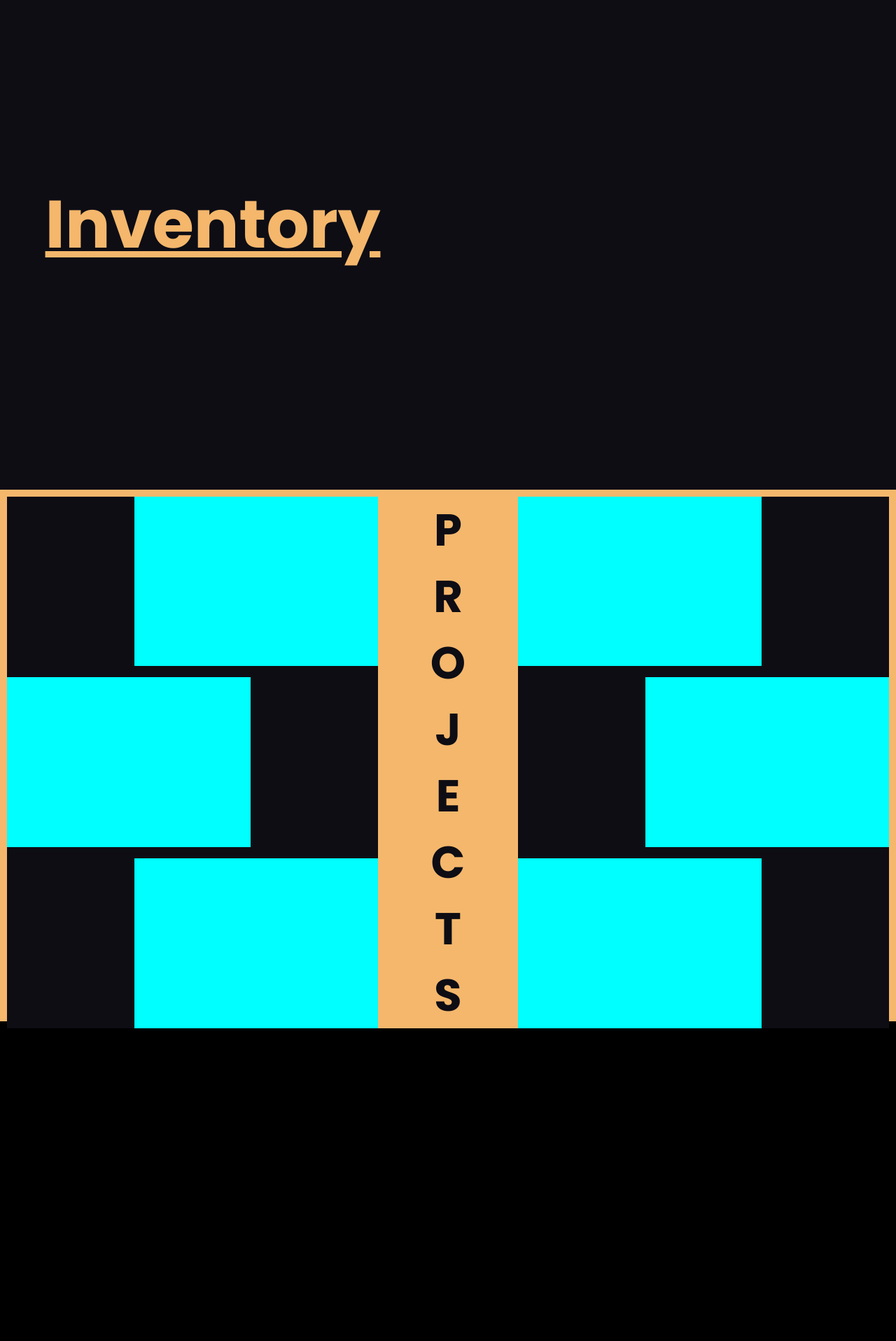
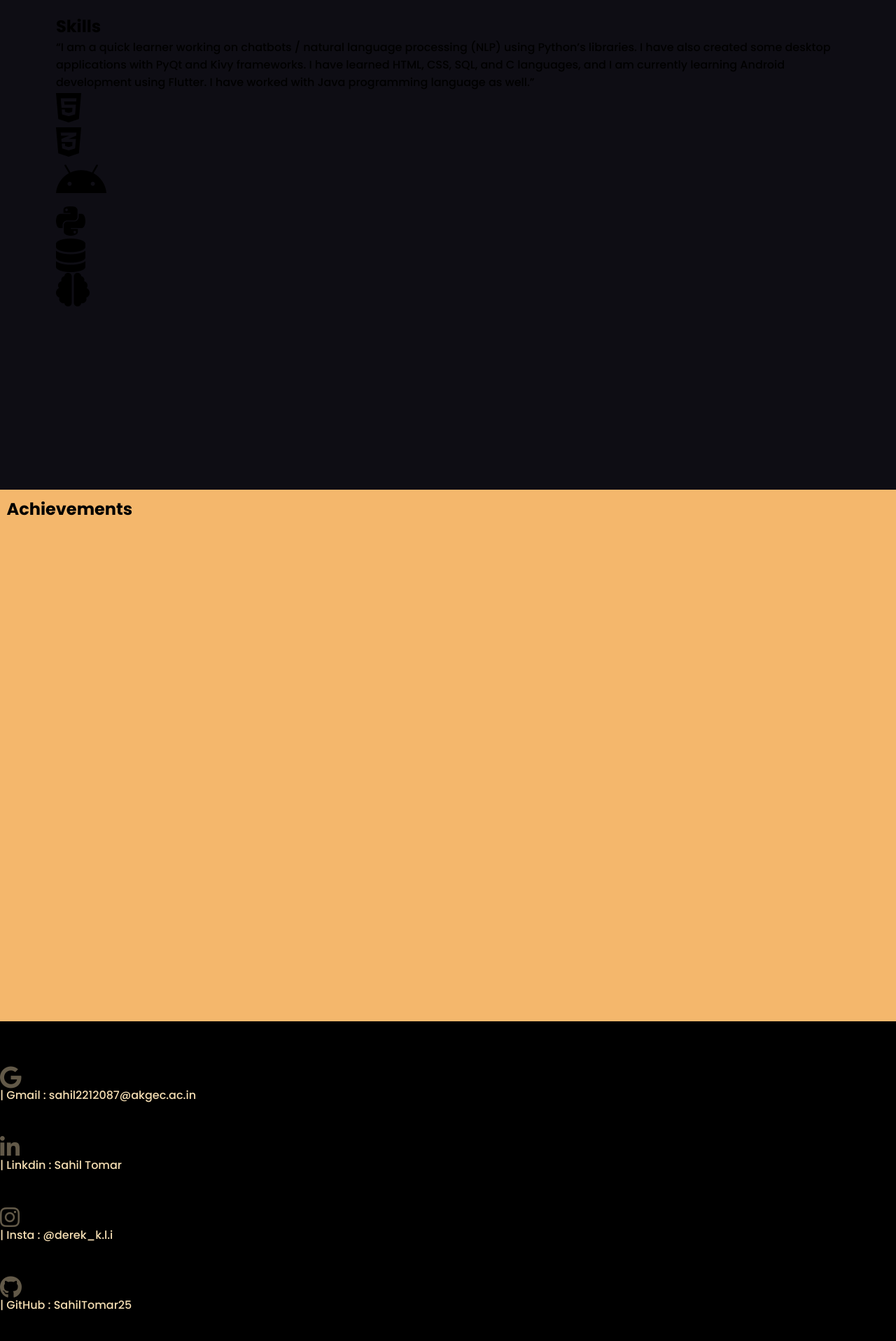
Before and after one commit to SahilTomar25/portfolio, a plain HTML site: page index.htm in a window 1280 px wide. Shown: the part 1580-3497 px from the top of the page at 70% size. Drawn offline with Linux system fonts and the light colour scheme.

Commit message:
Update index.htm
final

```diff
--- a/index.htm
+++ b/index.htm
@@ -1,5 +1,5 @@
 <!DOCTYPE html>
-<html lang="en">
+<html lang="en" style=“scroll-behavior: smooth;”>
 
 <head>
     <meta charset="UTF-8">
@@ -15,21 +15,21 @@
 </head>
 
 <body>
-    <section class="page_1">
+    <section class="page_1" id="home">
         <header>
             <div class="logo">
                 <p>Portfolio</p>
             </div>
             <nav>
                 <ul>
-                    <li><a href="#" class="nav">Home</a></li>
-                    <li><a href="#" class="nav">About</a></li>
-                    <li><a href="#" class="nav">Achievements</a></li>
-                    <li><a href="#" class="nav">Skills</a></li>
+                    <li><a href="#home" class="nav">Home</a></li>
+                    <li><a href="#about" class="nav">About</a></li>
+                    <li><a href="#Achievements" class="nav">Achievements</a></li>
+                    <li><a href="#skills" class="nav">Skills</a></li>
 
                 </ul>
             </nav>
-            <button><a href="#">Contact</a> </button>
+            <button><a href="#Contact">Contact</a> </button>
         </header>
         <main>
             <div class="one"><br> Hi! I'm
@@ -42,28 +42,52 @@
             </div>
             <nav>
                 <ul>
-                    <li><a href="#" class="nav"><i class="fa-brands fa-instagram fa-bounce fa-2xl" style="color: #f5deb3;"></i></a></li>
-                    <li><a href="#" class="nav"><i class="fa-brands fa-github fa-bounce fa-2xl" style="color: #f5deb3;"></i></a></li>
-                    <li><a href="#" class="nav"><i class="fa-brands fa-linkedin-in fa-bounce fa-2xl" style="color: #f5deb3;"></i></a></li>
-                    <li><a href="#" class="nav"><i class="fa-brands fa-facebook fa-bounce fa-2xl" style="color: #f5deb3"></i></a></li>
+                    <li><a href="https://www.instagram.com/derek_k.l.i/" target="_blank" class="nav"><i class="fa-brands fa-instagram fa-bounce fa-2xl" style="color: #f5deb3;"></i></a></li>
+                    <li><a href="https://github.com/SahilTomar25" target="_blank" class="nav"><i class="fa-brands fa-github fa-bounce fa-2xl" style="color: #f5deb3;"></i></a></li>
+                    <li><a href="https://www.linkedin.com/in/sahil-tomar-22102a294/" target="_blank" class="nav"><i class="fa-brands fa-linkedin-in fa-bounce fa-2xl" style="color: #f5deb3;"></i></a></li>
+                    <li><a href="https://www.facebook.com/profile.php?id=100090156104567" target="_blank" class="nav"><i class="fa-brands fa-facebook fa-bounce fa-2xl" style="color: #f5deb3"></i></a></li>
 
                 </ul>
             </nav>
         </footer>
     </section>
-    <section class="page_2">
+    <section class="page_2" id="about">
         <div class="img">
         </div>
         <div class="about">
             <h1>About.</h1>
-            <p>I'm a techie pursuing BTech in Computer Science & Engineering from Ajay Kumar Garg Engineering College. I do Competitive coding and an intermediate as a Full Stack Developer I'm a self-learner and keen to learn about various technologies.
-                I'm an enthusiastic person and passionate towards my work.</p>
+            <p>“I’m a techie pursuing B.Tech. in Computer Science & Engineering from Ajay Kumar Garg Engineering College, one of the leading engineering colleges in Uttar Pradesh. I’m a self-learner and keen to explore various technologies that can solve
+                real-world problems. I’m an enthusiastic, competitive, and ambitious person who is passionate about my work and always eager to learn new skills and improve myself.”</p>
         </div>
     </section>
-    <section class="page_3">
-        <div class="page_3-text">
-            <h1><u>Inventory</u></h1>
+    <section class="page_3" id="skills">
+        <div>
+            <div class="s_title">
+                <h1>Skills</h1>
             </div>
+            <div class="s_text">
+                <p>“I am a quick learner working on chatbots / natural language processing (NLP) using Python’s libraries. I have also created some desktop applications with PyQt and Kivy frameworks. I have learned HTML, CSS, SQL, and C languages, and I
+                    am currently learning Android development using Flutter. I have worked with Java programming language as well.”</p>
+            </div>
+            <div class="s_icons">
+                <div><i class="fa-brands fa-html5 fa-flip fa-3x"></i></div>
+                <div><i class="fa-brands fa-css3-alt fa-flip fa-3x"></i></div>
+                <div><i class="fa-brands fa-android fa-flip fa-4x"></i></div>
+                <div><i class="fa-brands fa-python fa-flip fa-3x"></i></div>
+                <div><i class="fa-solid fa-database fa-flip fa-3x"></i></div>
+                <div><i class="fa-solid fa-brain fa-flip fa-3x"></i></div>
+
+            </div>
+        </div>
+    </section>
+    <section class="page_4" id="Achievements">
+        <div class="less">
+            <div class="l"></div>
+            <div class="t">
+                <h1>Achievements</h1>
+            </div>
+        </div>
+        <div class="more">
             <div class="grid">
                 <div class="item item_1"></div>
                 <div class="item item_2"></div>
@@ -73,41 +97,48 @@
                 <div class="item item_6"></div>
 
             </div>
-
-
-    </section>
-    <section class="page_4">
-        <div class="page_4-left">
-            <div class="p_left p_left-1 p-title"></div>
-            <div class="p_left p_left-2 p-p"></div>
-            <div class="p_left p_left-3 p-p"></div>
-            <div class="p_left p_left-4 p-title"></div>
-            <div class="p_left p_left-5 p-title"></div>
-            <div class="p_left p_left-6 p-p"></div>
-
-        </div>
-        <div class="page_4-center">
-            <div>P</div>
-            <div>R</div>
-            <div>O</div>
-            <div>J</div>
-            <div>E</div>
-            <div>C</div>
-            <div>T</div>
-            <div>S</div>
-
-        </div>
-        <div class="page_4-right">
-            <div class="p_right p_right-1 p-p"></div>
-            <div class="p_right p_right-2 p-title"></div>
-            <div class="p_right p_right-3 p-title"></div>
-            <div class="p_right p_right-4 p-p"></div>
-            <div class="p_right p_right-5 p-p"></div>
-            <div class="p_right p_right-6 p-title"></div>
         </div>
     </section>
-    <section class="page_5">
+    <div class="projects">Projects : soon</div>
+    <section class="page_5" id="Contact">
+        <div class="c_title">Contacts:</div>
+        <div class="c_links">
+            <div class="container">
+                <a href="https://mail.google.com/mail/u/0/#inbox" target="_blank">
+                    <div class="c_logo"><i class="fa-brands fa-google fa-beat-fade fa-2xl"></i></div>
+                    <div class="c_text"> | Gmail : sahil2212087@akgec.ac.in</div>
 
+                </a>
+            </div>
+            <div class="container">
+                <a href="https://www.linkedin.com/in/sahil-tomar-22102a294/" target="_blank">
+                    <div class="c_logo"><i class="fa-brands fa-linkedin-in fa-beat-fade fa-2xl"></i></div>
+                    <div class="c_text"> | Linkdin : Sahil Tomar</div>
+
+                </a>
+            </div>
+            <div class="container">
+                <a href="https://www.instagram.com/derek_k.l.i/" target="_blank">
+                    <div class="c_logo"><i class="fa-brands fa-instagram fa-beat-fade fa-2xl"></i></div>
+                    <div class="c_text"> | Insta : @derek_k.l.i</div>
+
+                </a>
+            </div>
+            <div class="container">
+                <a href="https://github.com/SahilTomar25" target="_blank">
+                    <div class="c_logo"><i class="fa-brands fa-github fa-beat-fade fa-2xl"></i></div>
+                    <div class="c_text"> | GitHub : SahilTomar25</div>
+
+                </a>
+            </div>
+            <div class="container">
+                <a href="https://www.facebook.com/profile.php?id=100090156104567" target="_blank">
+                    <div class="c_logo"><i class="fa-brands fa-facebook fa-beat-fade fa-2xl"></i></div>
+                    <div class="c_text"> | FaceBook : Sahil Tomar</div>
+
+                </a>
+            </div>
+        </div>
     </section>
 </body>
 
```
Lines whose indentation alone changed are shown as unchanged.
